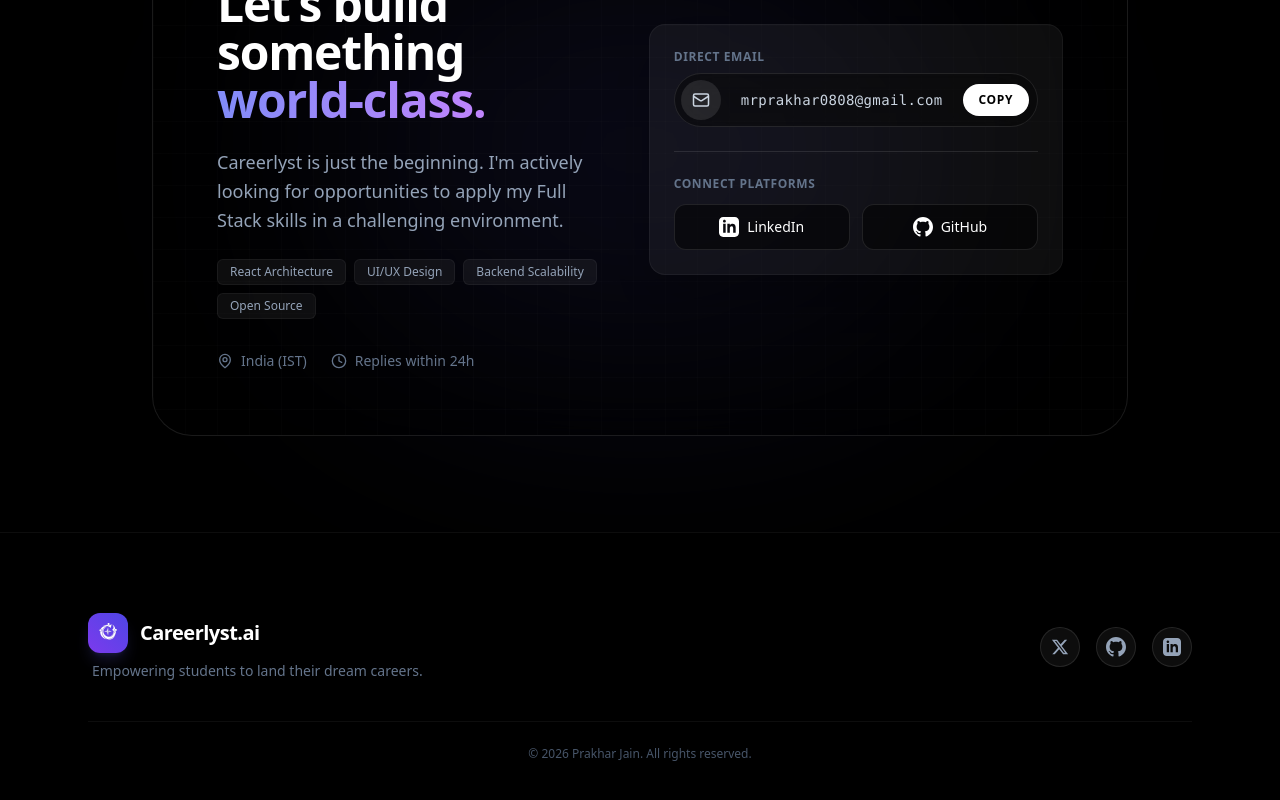
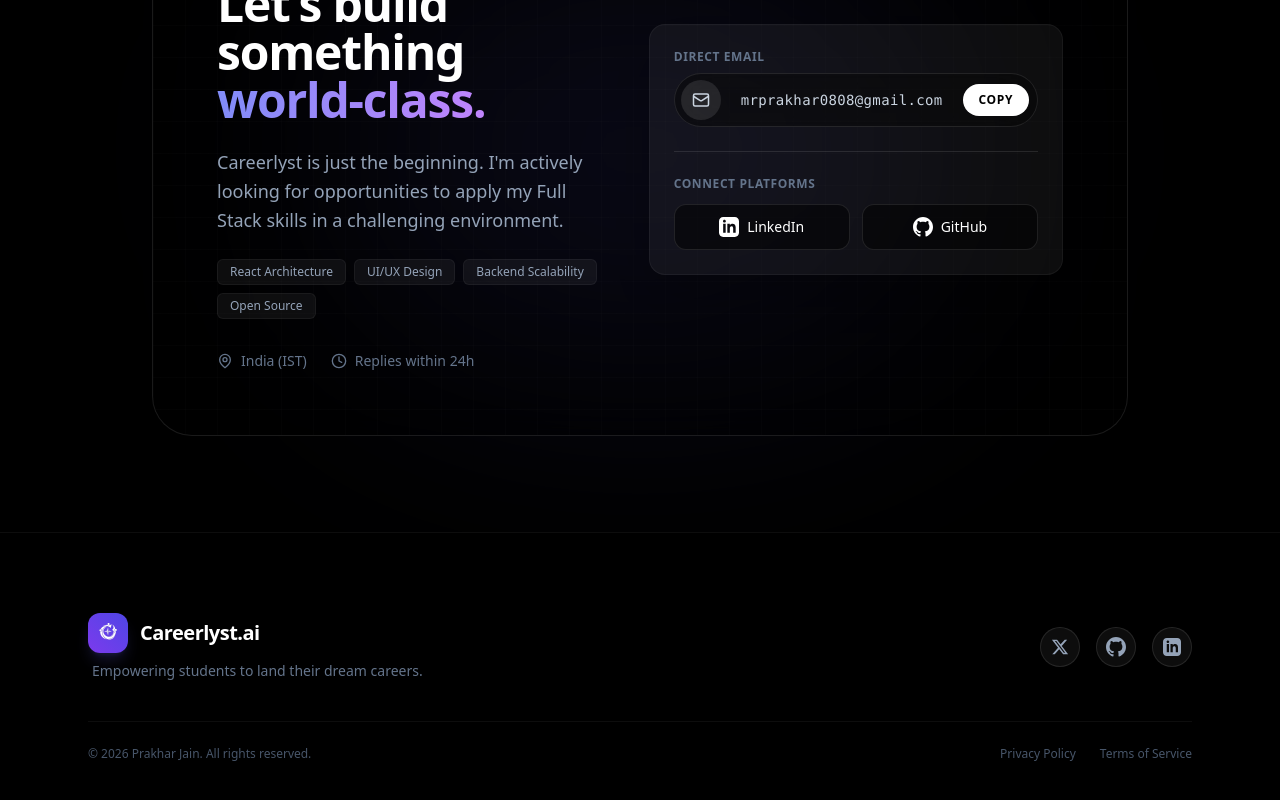
Before and after one commit to MRJAINPRAKHAR/careerlyst, a React (Vite) app in the folder frontend/: page / in a window 1280 px wide. Shown: the part 3605-4405 px from the top of the page. Built offline with nearby package versions, Linux system fonts and the light colour scheme; no server answers.

Commit message:
Compliance: Add Privacy and Terms links to Home Page footer

```diff
--- a/frontend/src/pages/Landing.jsx
+++ b/frontend/src/pages/Landing.jsx
@@ -425,8 +425,12 @@ export default function Landing() {
             </div>
           </div>
 
-          <div className="mt-10 border-t border-white/5 pt-6 text-center text-xs text-slate-600">
+          <div className="mt-10 border-t border-white/5 pt-6 flex flex-col md:flex-row justify-between items-center gap-4 text-xs text-slate-600">
             <p>&copy; {new Date().getFullYear()} Prakhar Jain. All rights reserved.</p>
+            <div className="flex items-center gap-6">
+              <button onClick={() => navigate("/privacy")} className="hover:text-white transition-colors">Privacy Policy</button>
+              <button onClick={() => navigate("/terms")} className="hover:text-white transition-colors">Terms of Service</button>
+            </div>
           </div>
         </div>
       </footer>
```
